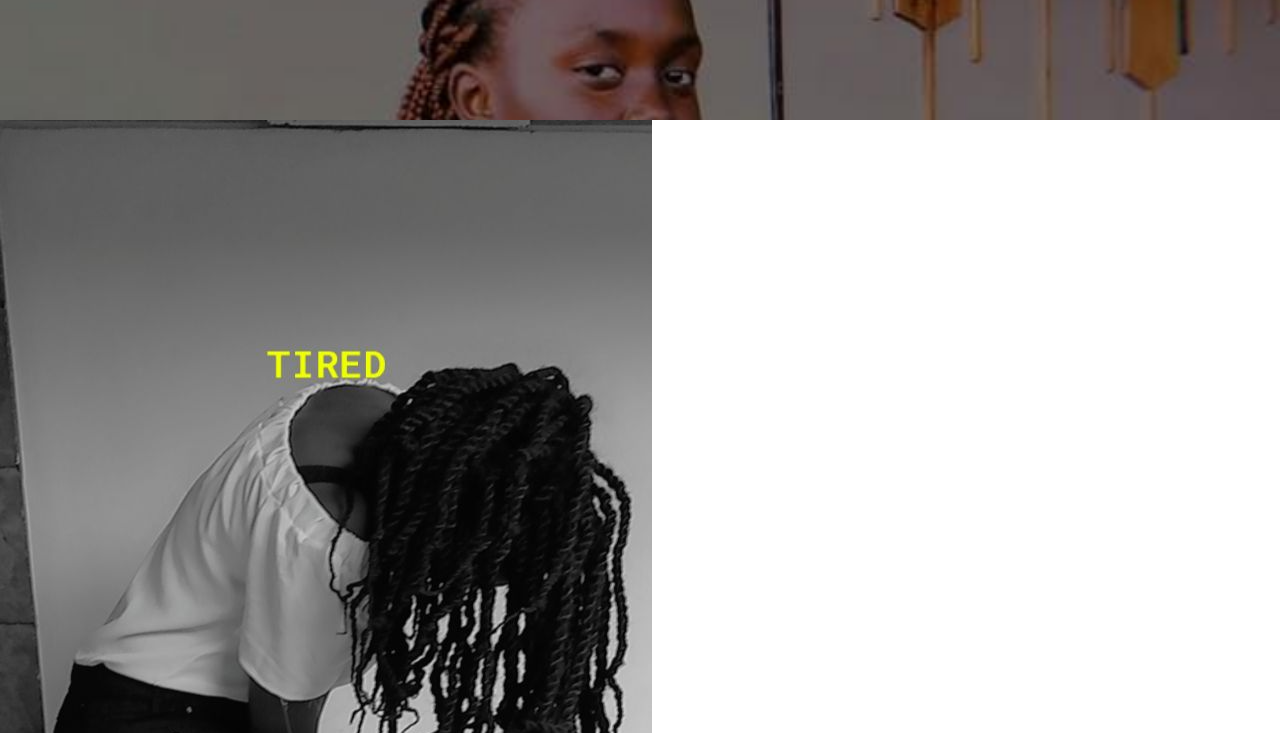
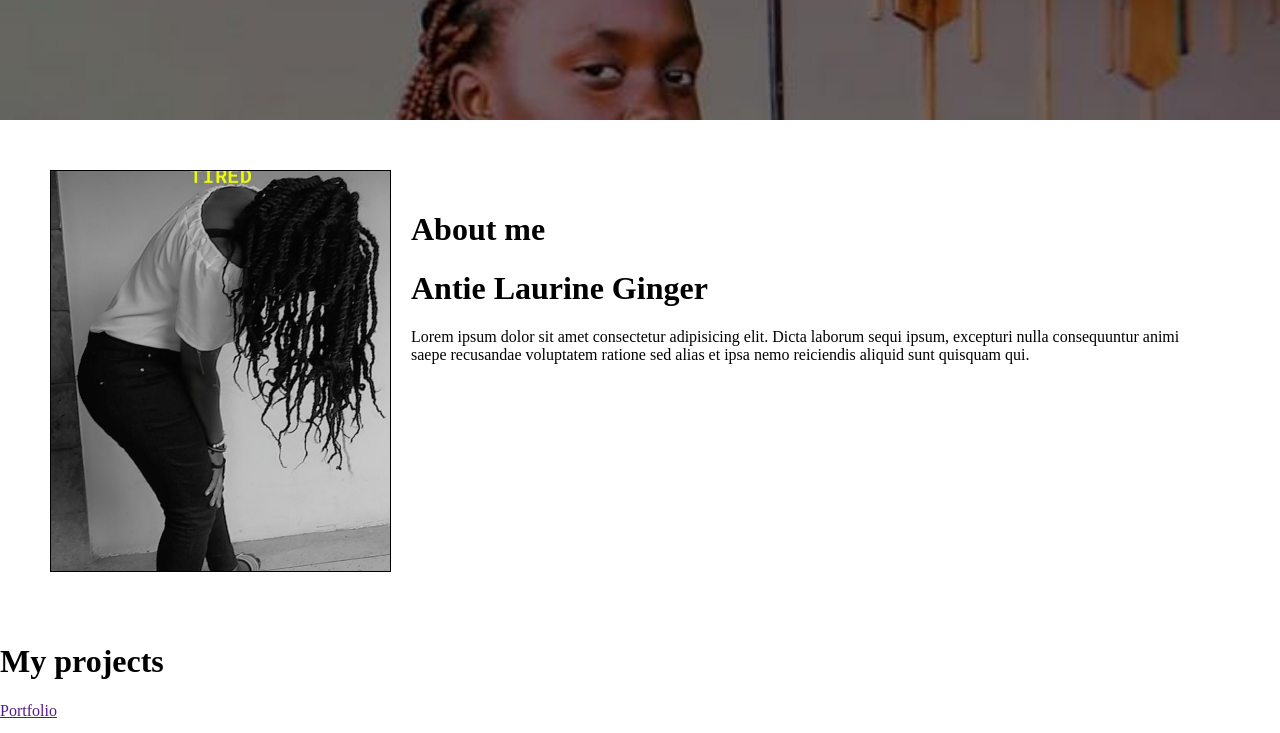
Before and after one commit to gingerlauren/portofilio, a plain HTML site: page index.html in a window 1280 px wide. Shown: the part 420-1153 px from the top of the page. Drawn offline with Linux system fonts and the light colour scheme.

Commit message:
About Styling

```diff
--- a/css/style.css
+++ b/css/style.css
@@ -64,3 +64,24 @@ nav ul li {
   .container {
     padding: 10% 20%;
   }
+
+  .aboutme {
+    display: flex;
+    padding: 50px;
+  }
+
+  .aboutImg {
+    width: 50%;
+    height: 400px;
+    border: 1px solid #000;
+  }
+
+  .aboutImg img {
+    width: 100%;
+    height: 100%;
+    object-fit: cover;
+  }
+
+  .aboutContent {
+    padding: 20px ;
+  }
```
